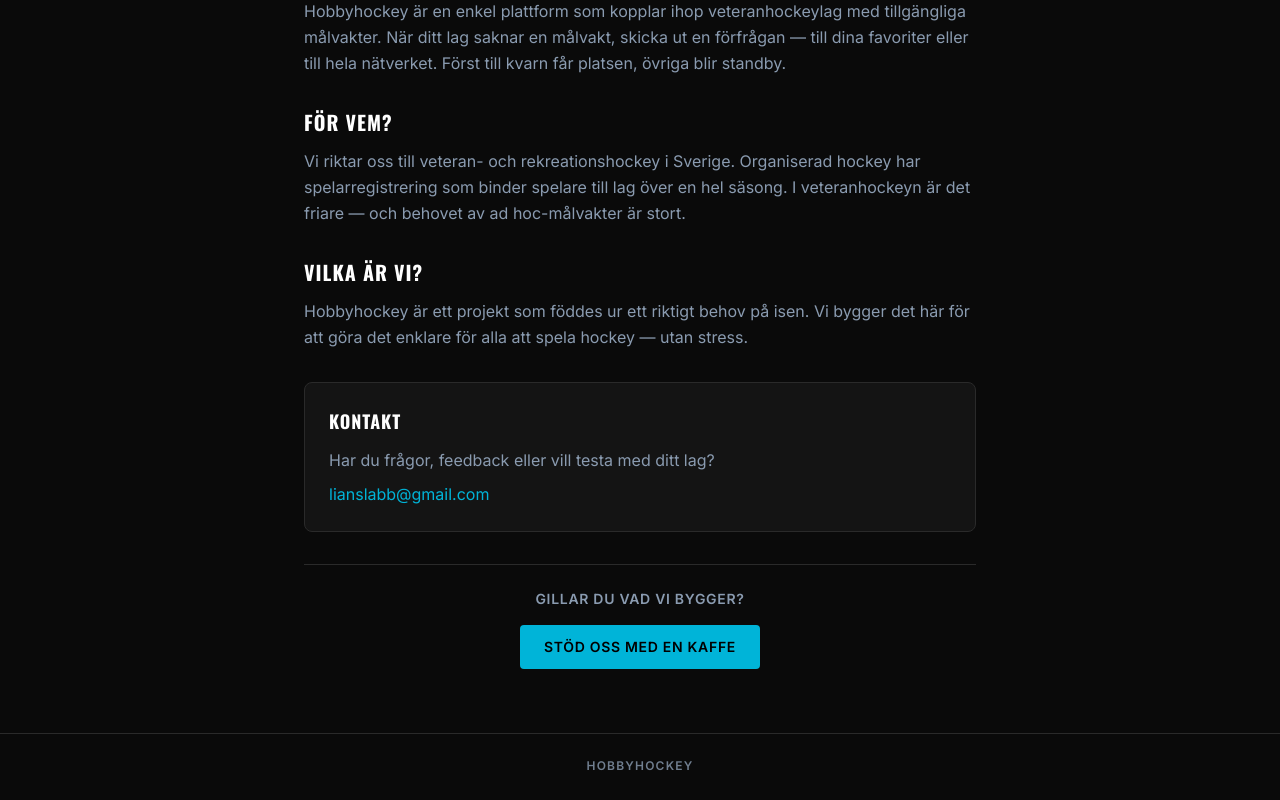
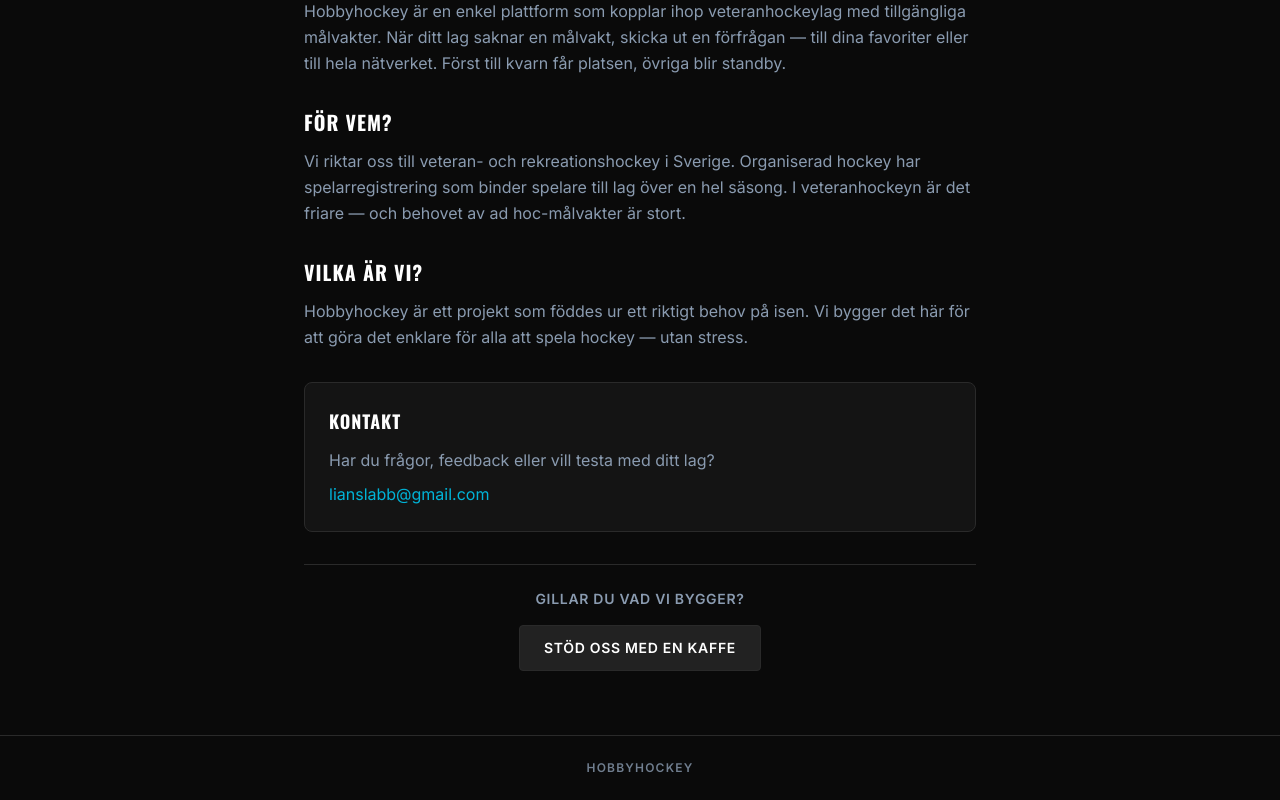
Before and after one commit to lianslabb-wq/hobbyhockey, a React (Vite) app: page /about in a window 1280 px wide. Shown: the part 393-1193 px from the top of the page. Built offline with nearby package versions, Linux system fonts and the light colour scheme; no server answers.

Commit message:
Style Ko-fi button as tertiary CTA for consistency
Co-Authored-By: Claude Opus 4.6 <noreply@anthropic.com>

```diff
--- a/src/pages/About.jsx
+++ b/src/pages/About.jsx
@@ -55,7 +55,7 @@ export default function About() {
             href="https://ko-fi.com"
             target="_blank"
             rel="noopener noreferrer"
-            className="inline-block px-6 py-3 bg-jersey-blue text-puck font-semibold rounded text-sm uppercase tracking-wider hover:bg-jersey-blue-light transition-colors no-underline"
+            className="inline-block px-6 py-3 bg-rink-lighter text-white font-semibold rounded border border-rink-border text-sm uppercase tracking-wider hover:border-ice-muted/40 transition-colors no-underline"
           >
             Stöd oss med en kaffe
           </a>
```
